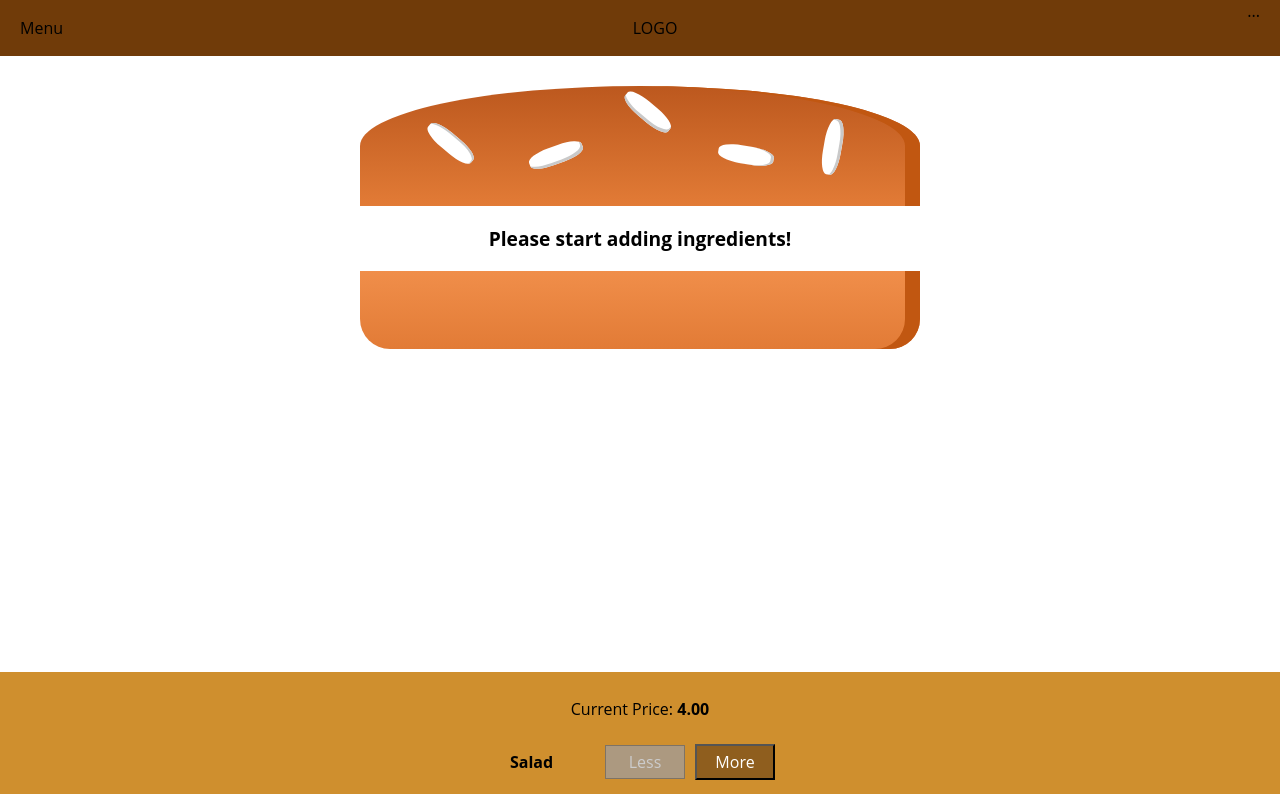
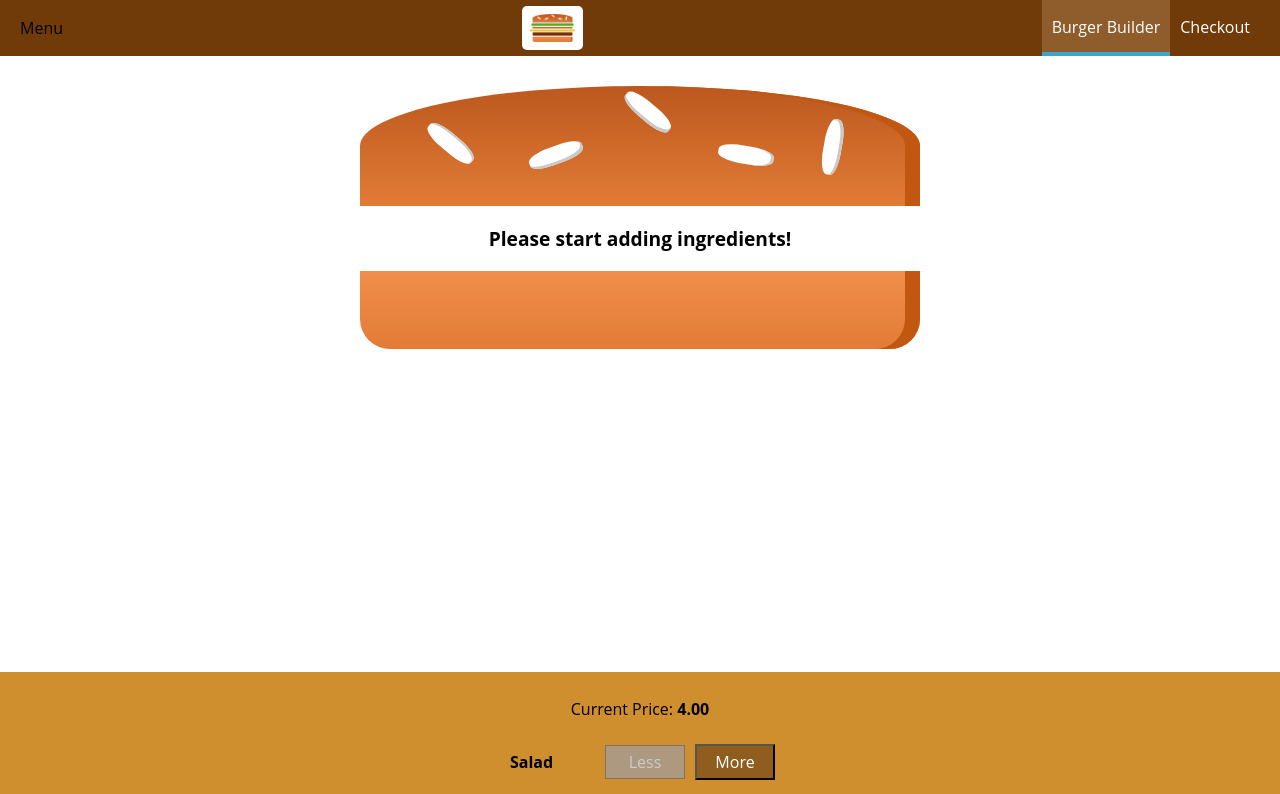
Before and after one commit to jorgeonidas/BurgerBuilderReact, a React (Create React App) app: page / in a window 1280 px wide. Shown: the top 794 px of the page. Built offline with nearby package versions, Linux system fonts and the light colour scheme.

Commit message:
navigation items

```diff
--- /dev/null
+++ b/src/components/Logo/Logo.js
@@ -0,0 +1,11 @@
+import React from 'react';
+import burgerLogo from '../../assets/Images/burger-logo.png';
+import classes from './Logo.module.css';
+
+const logo = (props) =>(
+    <div className={classes.Logo}>
+        <img src={burgerLogo} alt="MyBurger"/>
+    </div>
+);
+
+export default logo;
--- /dev/null
+++ b/src/components/Logo/Logo.module.css
@@ -0,0 +1,11 @@
+.Logo{
+    background-color: #ffffff;
+    padding: 8px;
+    height: 80%;
+    box-sizing: border-box;
+    border-radius: 5px;
+}
+
+.Logo img{
+    height: 100%;
+}
--- /dev/null
+++ b/src/components/Navigation/NavigationItems/NavigationItem/NavigationItem.js
@@ -0,0 +1,11 @@
+import React from 'react';
+import classes from './NavigationItem.module.css'
+
+const navigationItem = (props) =>(
+    <li className={classes.NavigationItem}>
+        <a href={props.link}
+        className={props.active ? classes.active : null}>{props.children}</a>
+    </li>
+);
+
+export default navigationItem;
--- /dev/null
+++ b/src/components/Navigation/NavigationItems/NavigationItem/NavigationItem.module.css
@@ -0,0 +1,25 @@
+.NavigationItem{
+    margin: 0;
+    box-sizing: border-box;
+    display: flex;
+    height: 100%;
+    align-items: center;
+}
+
+.NavigationItem a{
+    color: white;
+    text-decoration: none;
+    height: 100%;
+    padding: 16px 10px;
+    border-bottom: 4px solid transparent;
+    box-sizing: border-box;
+    display: block;
+}
+
+.NavigationItem a:hover,
+.NavigationItem a:active,
+.NavigationItem a.active{
+    background-color: #8F5c2c;
+    border-bottom: 4px solid #40A4C8;
+    color: white;
+}
--- /dev/null
+++ b/src/components/Navigation/NavigationItems/NavigationItems.js
@@ -0,0 +1,12 @@
+import React from 'react';
+import classes from './NavigationItems.module.css';
+import NavigationItem from './NavigationItem/NavigationItem';
+
+const navigationItems = (props) =>(
+    <ul className={classes.NavigationItems}>
+        <NavigationItem link="/" active={true}>Burger Builder</NavigationItem>
+        <NavigationItem link="/">Checkout</NavigationItem>
+    </ul>
+);
+
+export default navigationItems;
--- /dev/null
+++ b/src/components/Navigation/NavigationItems/NavigationItems.module.css
@@ -0,0 +1,8 @@
+.NavigationItems{
+    margin: 0;
+    padding: 0;
+    list-style: none;
+    display: flex;
+    align-items: center;
+    height: 100%;
+}
--- a/src/components/Navigation/Toolbar/Toolbar.js
+++ b/src/components/Navigation/Toolbar/Toolbar.js
@@ -1,12 +1,14 @@
 import React from 'react'
 import classes  from './Toolbar.module.css'
+import Logo from '../../Logo/Logo';
+import NavigationItems from '../NavigationItems/NavigationItems';
 
 const toolbar = (props)=>(
     <header className={classes.Toolbar}>
         <div>Menu</div>
-        <div>LOGO</div>
+        <Logo/>
         <nav>
-            ...
+            <NavigationItems/>
         </nav>
     </header>
 );
```
Also changed, not shown: src/assets/Images/burger-logo.png (added).
